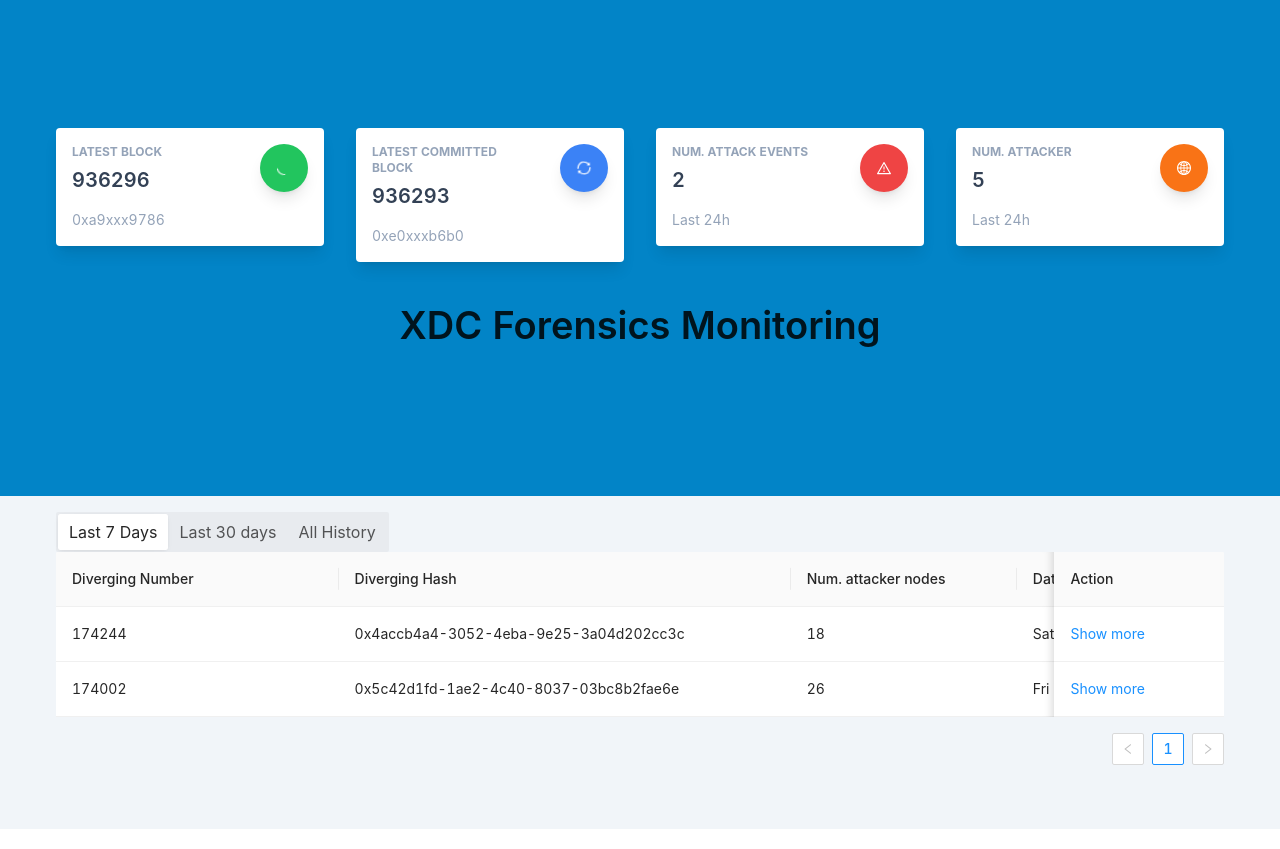
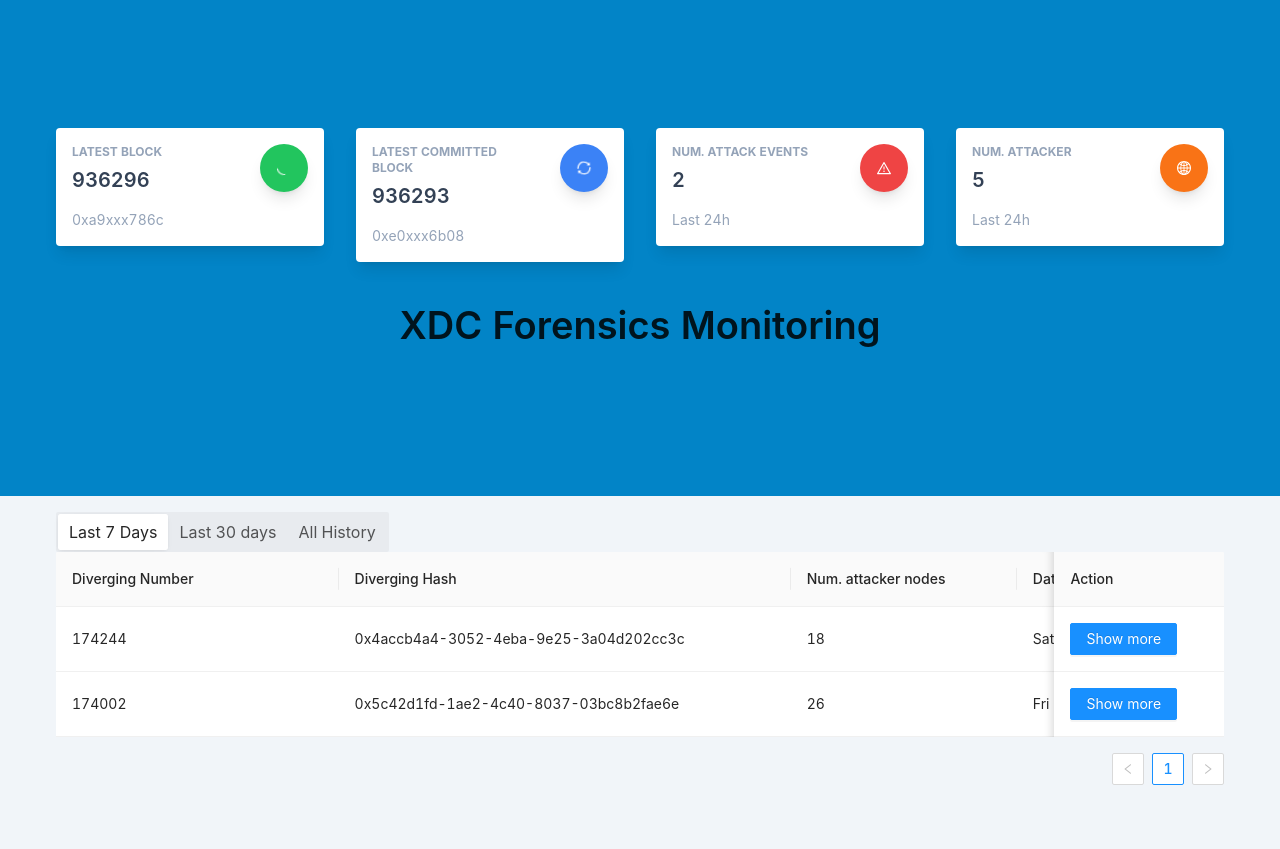
Before and after one commit to hash-laboratories-au/forensics-ui, a React (Create React App) app: page / in a window 1280 px wide. Built offline with nearby package versions, Linux system fonts and the light colour scheme; the HTML template or start-up script is replaced by a standard one.

Commit message:
show pop up modal when button clicked

```diff
--- a/package.json
+++ b/package.json
@@ -10,7 +10,7 @@
     "@testing-library/user-event": "^13.5.0",
     "@types/jest": "^27.5.1",
     "@types/node": "^16.11.36",
-    "@types/react": "^18.0.9",
+    "@types/react": "^18.0.12",
     "@types/react-dom": "^18.0.5",
     "@types/react-router": "^5.1.18",
     "@types/react-router-dom": "^5.3.3",
--- a/src/client/forensicsServer.ts
+++ b/src/client/forensicsServer.ts
@@ -36,7 +36,7 @@
 };
 
 export const loadNewForensicsReports = async (lastItemId?: string) => {
-  await sleep(1000);
+  await sleep(2000);
   return loadRealtimeNewReports().map(r => {
     return {
       ...r,
--- /dev/null
+++ b/src/components/DetailedForensicsEventModal.tsx
@@ -0,0 +1,20 @@
+import * as React from 'react';
+import { Modal } from 'antd';
+
+const DetailedForensicsEventModal = (props: {
+  handleCancel: () => void;
+  isModalVisible: boolean;
+  forensicsId: string;
+}) => {
+  return (
+    <>
+      <Modal title="Detailed forensics event" visible={props.isModalVisible} onCancel={props.handleCancel}>
+        <p>id: {props.forensicsId}</p>
+        <p>Some contents...</p>
+        <p>Some contents...</p>
+      </Modal>
+    </>
+  );
+};
+
+export default DetailedForensicsEventModal;
--- a/src/components/HeaderStats.tsx
+++ b/src/components/HeaderStats.tsx
@@ -1,5 +1,5 @@
 import * as React from "react";
-import CardStats from "./Cards/CardStats";
+import CardStats from "./CardStats";
 import { WarningOutlined, GlobalOutlined, SyncOutlined, LoadingOutlined} from '@ant-design/icons';
 import { Typography, Popover } from "antd";
 import { getLatestSummary } from "../client/forensicsServer";
@@ -20,7 +20,7 @@
 const getShortHash = (hash?: string) => {
   if (!hash) return '';
   const firstFour = hash.substring(0,4);
-  const lastFour = hash.substring(hash.length-5,hash.length-1);
+  const lastFour = hash.substring(hash.length-4,hash.length);
   return firstFour+'xxx'+lastFour;
 };
 
--- a/src/components/Table.tsx
+++ b/src/components/Table.tsx
@@ -1,9 +1,10 @@
 import * as React from 'react';
-import { Table, Segmented } from 'antd';
+import { Table, Segmented, Button } from 'antd';
 import type { ColumnsType } from 'antd/lib/table';
 
 
 import { loadInitialForensicsReports, loadNewForensicsReports } from '../client/forensicsServer';
+import DetailedForensicsEventModal from './DetailedForensicsEventModal';
 
 
 type DataType = {
@@ -14,6 +15,46 @@
   numberOfAttackerNodes: number;
   numberOfSuspeciousNodes: number;
 }
+
+
+const LAST_7_DAYS = 'Last 7 Days';
+const LAST_30_DAYS = 'Last 30 days';
+const ALL_HISTORY = 'All History';
+
+const ForensicsTable = () => {
+  const [segmentValue, setSegmentValue]: [string, (v: string) => void] = React.useState<string>(LAST_7_DAYS);
+  const [forensicsReports, setForensicsReports] = React.useState<DataType[]>([]);
+
+  const [isModalVisible, setIsModalVisible] = React.useState(false);
+
+  const [selectedForensicsId, setSelectedForensicsEventId] = React.useState('');
+  const showModal = (key: React.Key) => {
+    setIsModalVisible(true);
+    setSelectedForensicsEventId(key.toString());
+  };
+
+  const handleCancel = () => {
+    setIsModalVisible(false);
+  };
+
+  const onSegmentValueChange = (v: string) => {
+    setForensicsReports([]);
+    setSegmentValue(v);
+  };
+
+  const subscribeToRealtimeForensicsReport = () => {
+    setInterval(async () => {
+      const newForensicsReports = await loadNewForensicsReports();
+      if (newForensicsReports.length) {
+        setForensicsReports(p => ([...newForensicsReports, ...p]));
+      }
+    }, 5000);
+  };
+  React.useEffect(() => {
+    subscribeToRealtimeForensicsReport();
+  }, []);
+
+
 
 const columns: ColumnsType<DataType> = [
   {
@@ -47,37 +88,17 @@
   },
   {
     title: 'Action',
-    key: 'operation',
+    key: 'action',
+    dataIndex: 'action',
     fixed: 'right',
     width: 150,
-    render: () => <a>Show more</a>,
+    render: (_, record: { key: React.Key }) => forensicsReports.length >= 1 ? (
+      <Button type="primary" onClick={() => showModal(record.key)}>
+        Show more
+      </Button>
+    ) : null,
   },
 ];
-
-const LAST_7_DAYS = 'Last 7 Days';
-const LAST_30_DAYS = 'Last 30 days';
-const ALL_HISTORY = 'All History';
-
-const ForensicsTable = () => {
-  const [segmentValue, setSegmentValue]: [string, (v: string) => void] = React.useState<string>(LAST_7_DAYS);
-  const [forensicsReports, setForensicsReports] = React.useState<DataType[]>([]);
-
-  const onSegmentValueChange = (v: string) => {
-    setForensicsReports([]);
-    setSegmentValue(v);
-  };
-
-  const subscribeToRealtimeForensicsReport = () => {
-    setInterval(async () => {
-      const newForensicsReports = await loadNewForensicsReports();
-      if (newForensicsReports.length) {
-        setForensicsReports(p => ([...newForensicsReports, ...p]));
-      }
-    }, 5000);
-  };
-  React.useEffect(() => {
-    subscribeToRealtimeForensicsReport();
-  }, []);
 
   React.useEffect(() => {
     let isSubscribed = true;
@@ -99,6 +120,7 @@
       <Segmented size="large" options={[LAST_7_DAYS, LAST_30_DAYS, ALL_HISTORY]} value={segmentValue} onChange={onSegmentValueChange}/>
       <br></br>
       <Table columns={columns} dataSource={forensicsReports} scroll={{ x: 1300 }} />
+      <DetailedForensicsEventModal isModalVisible={isModalVisible} handleCancel={handleCancel} forensicsId={selectedForensicsId}></DetailedForensicsEventModal>
     </div>
   );
 };
```
Also changed, not shown: src/index.tsx (+5 -4 lines), src/assets/styles/tailwind.css, src/components/CardStats.tsx (renamed from src/components/Cards/CardStats.tsx), 1 other file (tests, documents, lock files or other folders).
